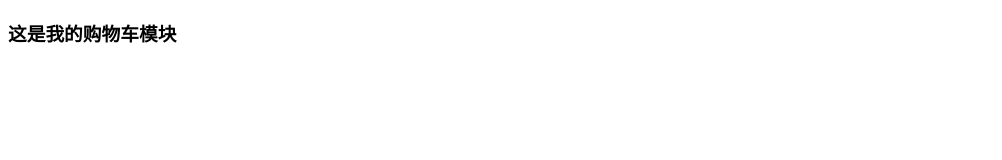
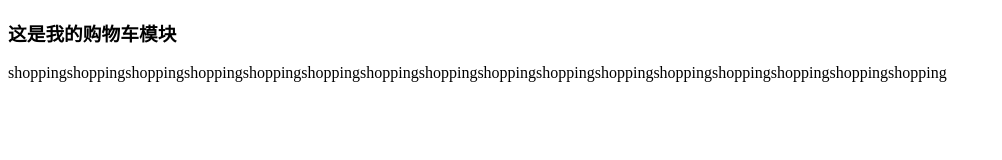
Before and after one commit to MuQing888888/xz2, a plain HTML site: page shopping.html in a window 1280 px wide. Shown: the whole page, without its empty margins (0-1002 px from the left). Drawn offline with Linux system fonts and the light colour scheme.

Commit message:
second-2

```diff
--- a/shopping.html
+++ b/shopping.html
@@ -6,5 +6,8 @@
 </head>
 <body>
 	<h3>这是我的购物车模块</h3>
+	<div>
+		shoppingshoppingshoppingshoppingshoppingshoppingshoppingshoppingshoppingshoppingshoppingshoppingshoppingshoppingshoppingshopping
+	</div>
 </body>
 </html>
```
